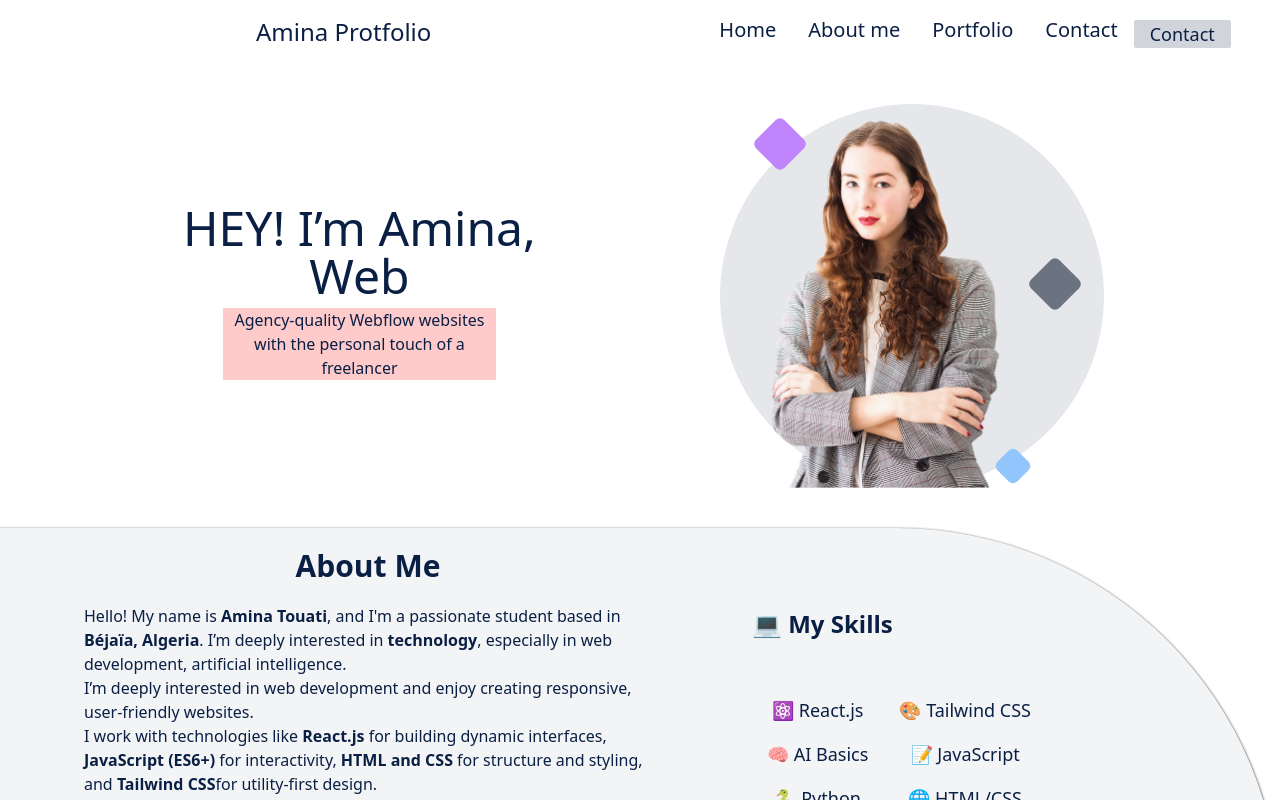
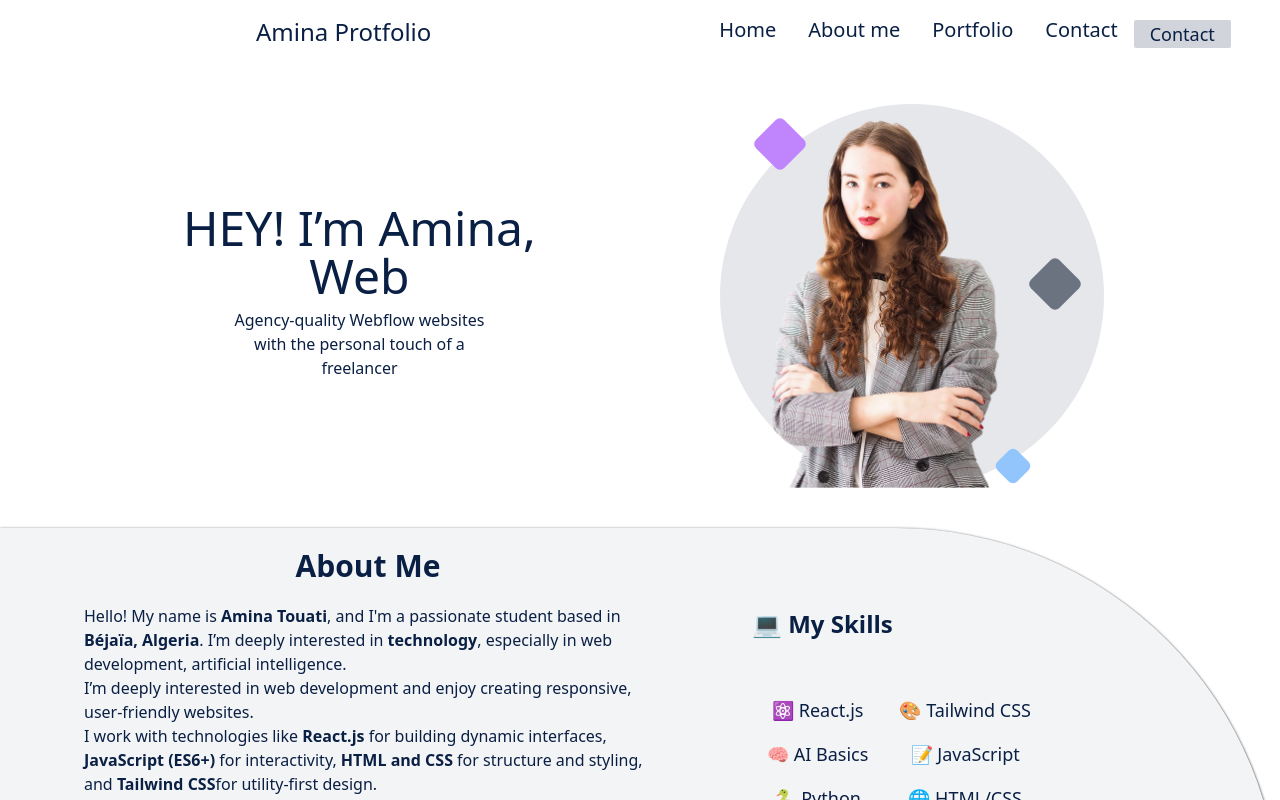
Before and after one commit to TMINA2004/portfolio, a React (Create React App) app: page / in a window 1280 px wide. Shown: the top 800 px of the page. Built offline with nearby package versions, Linux system fonts and the light colour scheme.

Commit message:
Update texte présentation About.js

```diff
--- a/src/component/About.js
+++ b/src/component/About.js
@@ -10,7 +10,7 @@ const About = () => {
                 HEY! I’m Amina,<br/>  Web
            </div>
           <div className=' text-dark-blue lg:text-base flex m-2  text-center  items-center justify-center md:text-sm text-xs text-[10px] '>
-                 <div className='lg:w-1/2 md:w-3/4 sm:w-3/4 w-full bg-red-200 '>
+                 <div className='lg:w-1/2 md:w-3/4 sm:w-3/4 w-full  '>
                      Agency-quality Webflow websites with the personal touch of a freelancer
                  </div>
 
```
